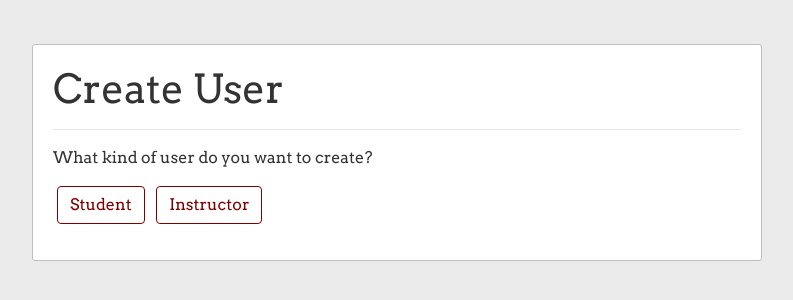
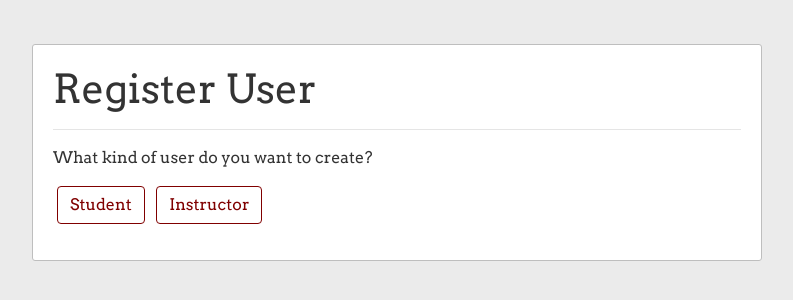
Before and after one commit to JacobCuke/SchoolManagement, a Django app: page /register/ in a window 1280 px wide. Shown: the part 56-356 px from the top of the page, without its empty margins (53-846 px from the left). Run offline with Django 3.2, Linux system fonts and the light colour scheme; a user stored in the database is signed in; some libraries are stand-ins or nearby versions.

Commit message:
Change wording of form text

```diff
--- a/users/templates/users/register.html
+++ b/users/templates/users/register.html
@@ -6,7 +6,7 @@
 
 {% block content %}
   <div class="content-section">
-    <h1>Create User</h1>
+    <h1>Register User</h1>
     <hr>
     <div class="mb-3">
       <p>What kind of user do you want to create?</p>
```
Also changed, not shown: db.sqlite3.
